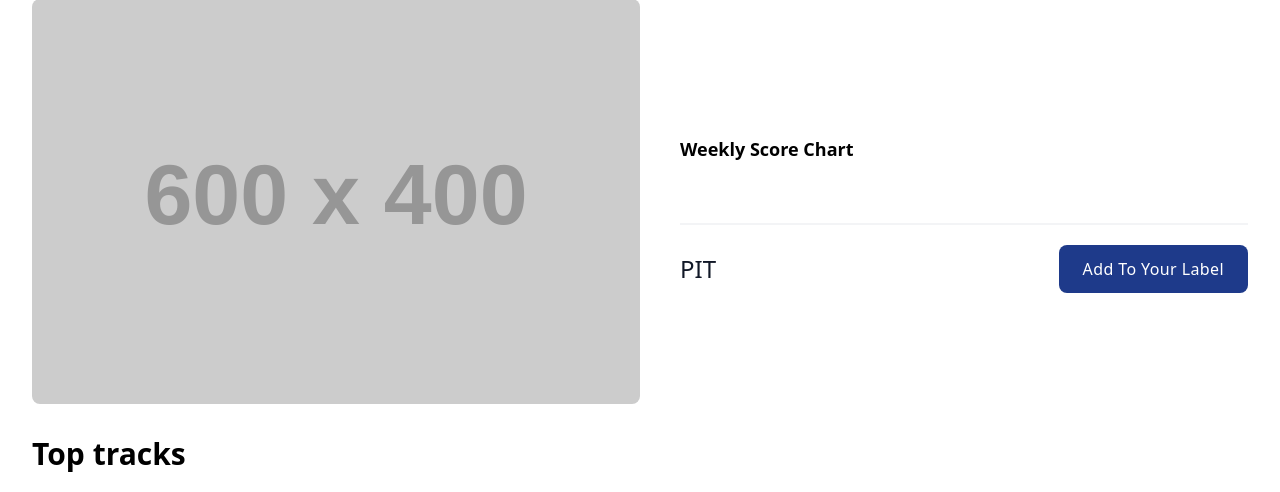
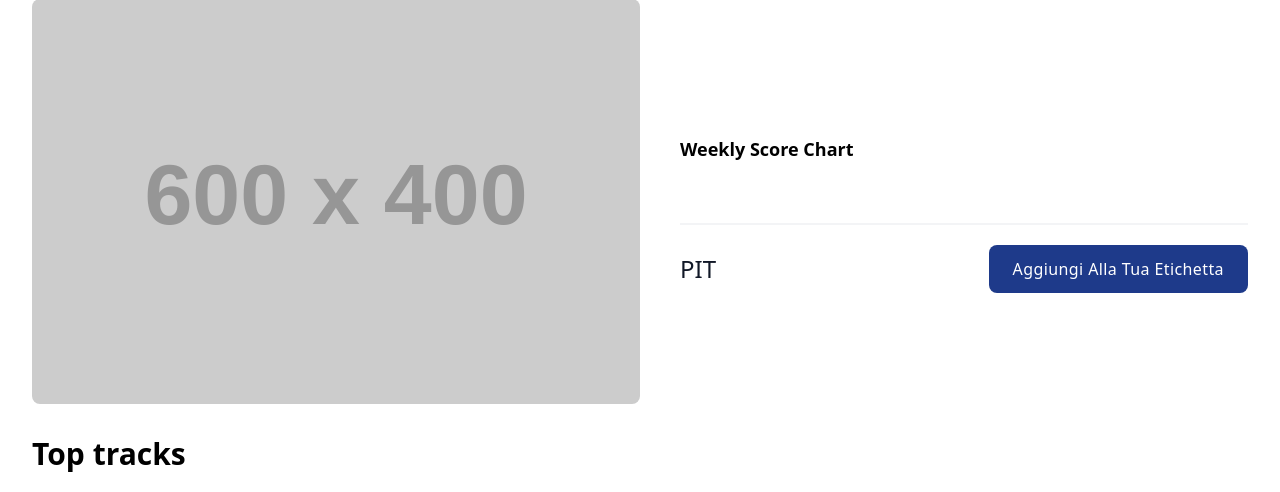
Before and after one commit to liuuuk311/parterre, a Django app: template web/artists/templates/artists/artist_detail.html in a window 1280 px wide. Shown: the part 195-687 px from the top of the page. Run offline with Django 4.2, Linux system fonts and the light colour scheme; the template is opened without the code that fills it, so the values that code supplies are empty; grey boxes labelled with a size stand in for pictures from a placeholder-image service; parts of the project's set-up code (start-up, migrations or seed data) failed here and were passed over; some libraries are stand-ins or nearby versions.

Commit message:
Traduzioni

```diff
--- a/web/artists/templates/artists/artist_detail.html
+++ b/web/artists/templates/artists/artist_detail.html
@@ -33,10 +33,10 @@
                 </span>
                 {% translate "Sell artist" as btn_label %}
                 {% url "sell-artist" object.id as endpoint %}
-                {% include "utils/buttons/primary_button.html" with endpoint=endpoint method="post" target="#action" swap="innerHTML" label=btn_label %}
+                {% include "utils/buttons/primary_button.html" with endpoint=endpoint method="post" target="#action" swap="innerHTML" label="Vendi artista" %}
             </div>
             {% elif user.label.slots_available == 0 %}
-                <p>Buy new slot</p>
+                <p>Acquista uno slot aggiuntivo</p>
             {% else %}
             <div class="flex justify-between items-center" id="action">
                 <span class="title-font font-medium text-2xl text-gray-900">
@@ -44,7 +44,7 @@
                 </span>
                 {% translate "Add to your label" as btn_label %}
                 {% url "buy-artist" object.id as endpoint %}
-                {% include "utils/buttons/primary_button.html" with endpoint=endpoint method="post" target="#action" swap="innerHTML" label=btn_label %}
+                {% include "utils/buttons/primary_button.html" with endpoint=endpoint method="post" target="#action" swap="innerHTML" label="Aggiungi alla tua etichetta" %}
             </div>
             {% endif %}
         </div>
```
